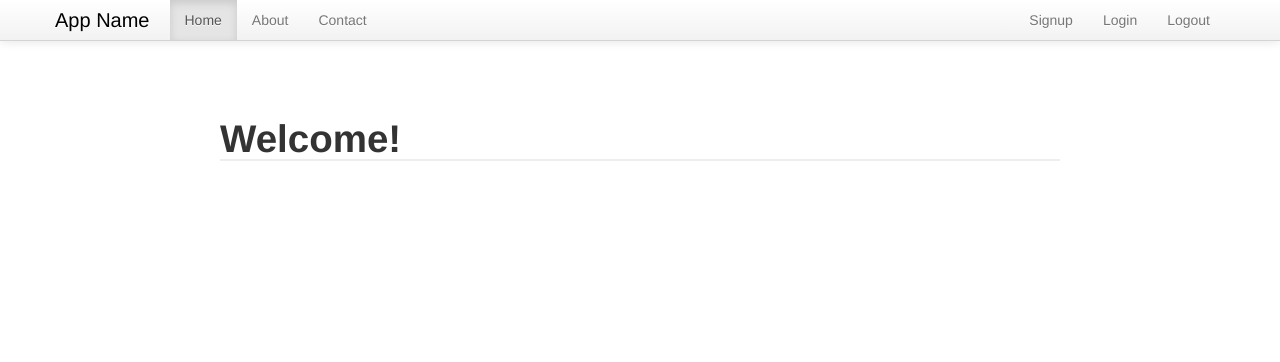
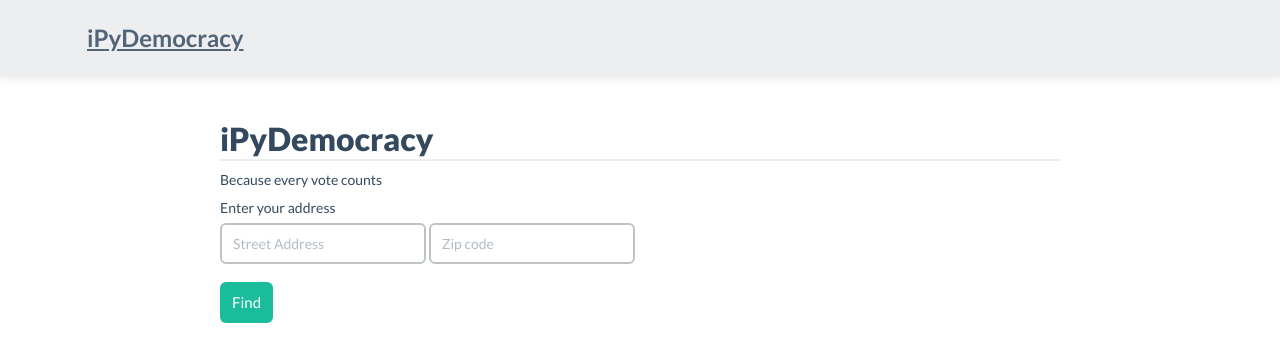
Before and after one commit to DreamsofPy/we-the-people, a Flask app: page / in a window 1280 px wide. Shown: the top 362 px of the page. Run offline with Flask 2, Linux system fonts and the light colour scheme; some libraries are stand-ins or nearby versions.

Commit message:
create welcome page

```diff
--- a/templates/index.html
+++ b/templates/index.html
@@ -1,5 +1,13 @@
 {% extends "template.html" %}
-{% block title %} - Home{% endblock %}
+{% block title %} Democracy- Home{% endblock %}
 {% block content %}
-<h1>Welcome!</h1>
+<h1>iPyDemocracy</h1>
+<p>Because every vote counts</p>
+<form class="form-inline" id="zip" action="{{url_for('elections')}}" method="post">
+
+	<label>Enter your address</label><br>
+  <input type="text" placeholder="Street Address" id="street" required name="street_address">
+	<input type="text" placeholder="Zip code" id="zipcode" required length="5" name="zipcode"> <br> <br>
+	<button type="Submit" class="btn btn-primary">Find</button>
+</form>
 {% endblock %}
--- a/templates/template.html
+++ b/templates/template.html
@@ -6,9 +6,18 @@
   <meta name="author" content="">
   <meta name="viewport" content="width=device-width,initial-scale=1">
   <link rel="stylesheet" href="/static/css/bootstrap.css">
+  <link rel="stylesheet" href="/static/css/flat-ui.css">
+
   <style> body { padding-top: 70px; } </style>
   <link rel="stylesheet" href="/static/css/bootstrap-responsive.css">
   <script src="/static/js/libs/modernizr-2.0.6.min.js"></script>
+  <style type="text/css">
+    .checkbox-grid label {
+      display: block;
+      float: left;
+      width: 25%;
+    }
+  </style>
 </head>
 <body>
     <div class="navbar navbar-fixed-top">
@@ -19,17 +28,12 @@
             <span class="icon-bar"></span>
             <span class="icon-bar"></span>
           </a>
-          <a class="brand" href="/">App Name</a>
+          <a class="brand" href="/">iPyDemocracy</a>
           <div class="nav-collapse">
             <ul class="nav">
-              <li class="active"><a href="/">Home</a></li>
+              <!-- <li class="active"><a href="/">Home</a></li>
               <li><a href="#about">About</a></li>
-              <li><a href="#contact">Contact</a></li>
-            </ul>
-            <ul class="nav pull-right">
-              <li><a href="#signup">Signup</a></li>
-              <li><a href="#logout">Login</a></li>
-              <li><a href="#logout">Logout</a></li>
+              <li><a href="#contact">Contact</a></li> -->
             </ul>
           </div>
         </div>
@@ -60,6 +64,7 @@
     <script defer src="/static/js/libs/bootstrap.min.js"></script>
     <script defer src="/static/js/plugins.js"></script>
     <script defer src="/static/js/script.js"></script>
+
     <!-- Google Analytics - Change UA-XXXXX-X to be your site's ID -->
     <script>
     window._gaq = [['_setAccount','UAXXXXXXXX1'],['_trackPageview'],['_trackPageLoadTime']];
```
